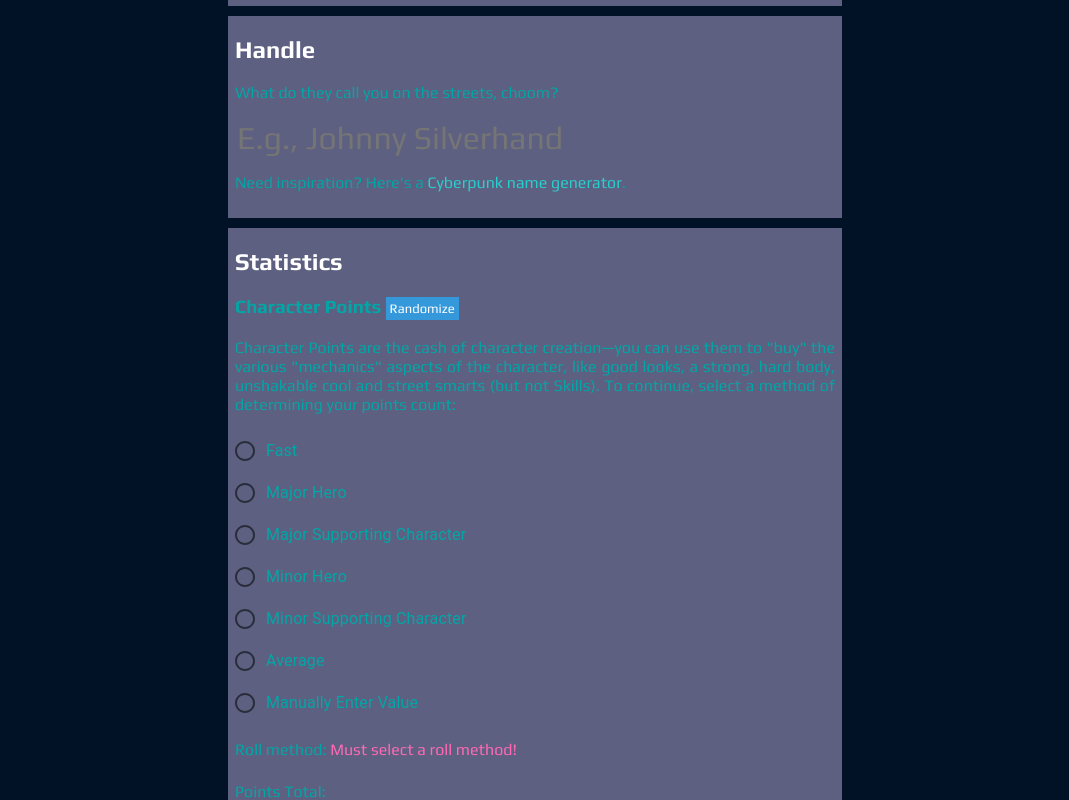
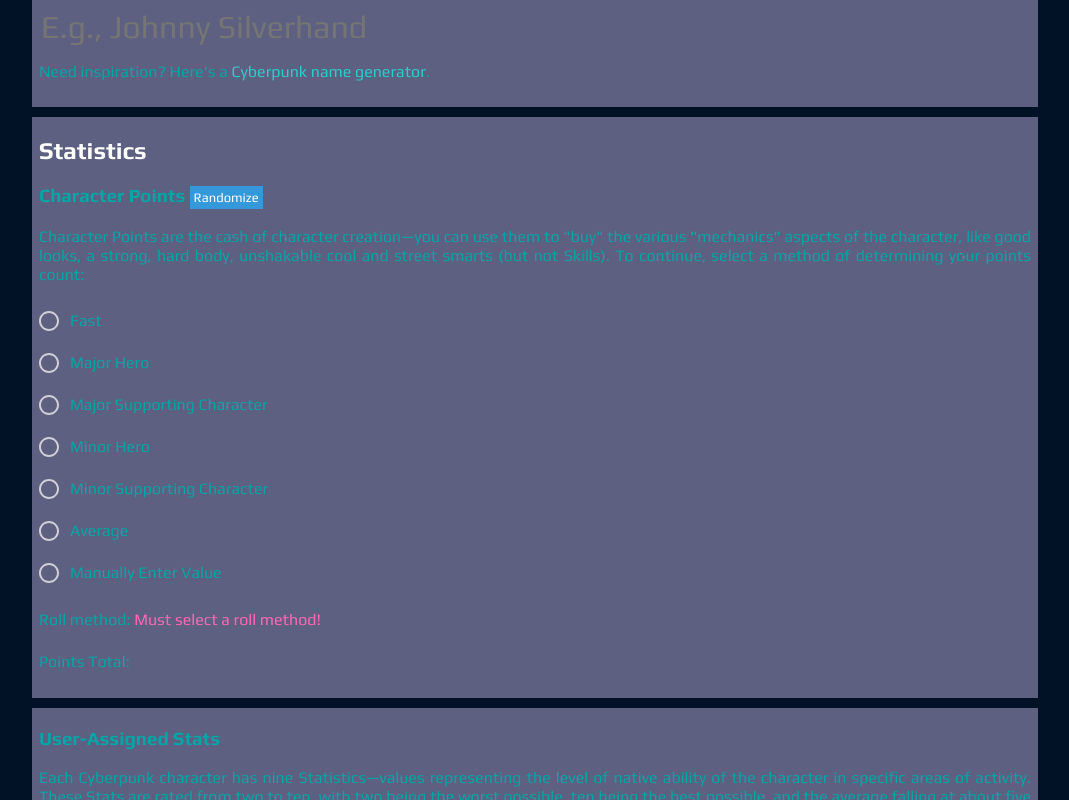
Before and after one commit to garyiacobucci/cp2020-char-creator, a React app: page / in a window 1280 px wide. Shown: the part 785-1585 px from the top of the page, without its empty margins (105-1174 px from the left). Built offline with nearby package versions, Linux system fonts and the light colour scheme.

Commit message:
Removed container-wrapper class assignments to fix a bug with column width on mobile. Added media queries for viewport sizes ranging from older mobile to desktop.

```diff
--- a/public/index.html
+++ b/public/index.html
@@ -1,5 +1,6 @@
 <!DOCTYPE html>
 <html>
+  <meta name="viewport" content="width=device-width, initial-scale=1" />
   <head>
     <title>Cyberpunk 2020: A Character Generator of the Dark Future</title>
   </head>
--- /dev/null
+++ b/src/Theme.js
@@ -0,0 +1,71 @@
+import { createTheme } from "@material-ui/core/styles";
+
+const theme = createTheme({
+  palette: {
+    type: 'dark',
+    primary: {
+        main: '#03A6A6',
+    },
+    // Secondary will control radio button colors
+    secondary: {
+        main: '#3498DB',
+    }
+ },
+  typography: {
+     fontFamily: 'Play',
+     color: '#03A6A6'
+  },
+
+
+  overrides: {
+
+    MuiSelect: {
+
+      root: {
+        color: '#2acecd'
+      },
+      icon: {
+        color: '#2acecd'
+      },
+      underline: {
+        "&:before": {
+          borderBottomColor: 'white'
+        }
+      }
+    },
+
+    // Control color of 'Select' component label
+    MuiInputLabel: {
+      root: {
+        color: '#2acecd',
+      }
+    },
+
+    MuiInputBase: {
+      root: {
+        color: '#2acecd'
+      }
+    },
+
+    MuiListItem: {
+       root: {
+        backgroundColor: "#03A6A6",
+        color: 'white',
+          "&$selected": {
+             backgroundColor: "#28c7c7",
+             "&:hover": {
+                backgroundColor: "#3498DB",
+             },
+          },
+       },
+       button: {
+          "&:hover": {
+             backgroundColor: "#3498DB",
+          },
+       }
+    },
+
+ },
+});
+
+export default theme;
--- a/src/components/CharSheet.jsx
+++ b/src/components/CharSheet.jsx
@@ -43,7 +43,6 @@ const CharSheet = () => {
   } = useContext(UserContext);
 
   return (
-    <div className="component-wrapper">
       <div className="widget">
       <h2>Character Sheet</h2>
       <p className="">HANDLE: {(userHandle!=='')?<span className="highlight">{userHandle}</span>:<span className="warning">Must select a handle!</span>}</p>
@@ -148,7 +147,6 @@ const CharSheet = () => {
 
         <CopyToClipboard />
       </div>
-    </div>
   )
 }
 
--- a/src/components/Footer.jsx
+++ b/src/components/Footer.jsx
@@ -6,8 +6,8 @@ import Logo from './../Assets/Images/cp2020-logo.png';
 const Footer = (props) => {
   return (
     <div className="footer">
-    <p>MIT License</p>
-    <p>Cyberpunk 2020 and related material are copyright of R Talsorian Games</p>
+    <p>Issued under the <a href="https://choosealicense.com/licenses/mit/" target="_blank">MIT License</a></p>
+    <p>Cyberpunk 2020 and related material © R Talsorian Games</p>
     </div>
   )
 }
--- a/src/components/LifeEvents.jsx
+++ b/src/components/LifeEvents.jsx
@@ -22,7 +22,7 @@ const LifeEvents = () => {
       <h3>4. Life Events</h3>
       <p>You know where you came from and what you look like. Now let's
         take a look at the major events that made you what you are. Choose&nbsp;
-        {userHandle!=='' ? userHandle: <span>your character</span>}'s age.
+        {userHandle!=='' ? userHandle: <span>your character</span>}'s age <span className="highlight">(must be between 17 and 99)</span>.
         For each year of their life past 16, we'll determine a major event that
         shaped their life for that year.
       </p>
--- a/src/components/Role.jsx
+++ b/src/components/Role.jsx
@@ -54,12 +54,12 @@ const Role = () => {
         {/*Role selection dropdown*/}
         <div className="role-panel">
           <FormControl fullWidth>
-            <InputLabel id="role-select-label">Role</InputLabel>
+            <InputLabel id="role-select-label">&nbsp;ROLE</InputLabel>
             <Select
               labelId="role-select-label"
               id="role-select"
               value={role}
-              label="Role"
+              label="role"
               onChange={(e)=>{setRole(e.target.value);setCareerSkillPoints({1:4,2:4,3:4,4:4,5:4,6:4,7:4,8:4,9:4,10:4,11:0,12:0})}}
             >
               {Object.keys(career).map((role, i) => (
--- a/src/components/Stats.jsx
+++ b/src/components/Stats.jsx
@@ -39,7 +39,7 @@ const Stats = () => {
   const reducedCharPointsRoll = (charPointsRoll.reduce((a,b)=>a+b,0));
 
   return (
-    <div className="component-wrapper">
+    <div className="column-container">
       {/*<div className="widget">
         <h2>Randomize Everything?</h2>
         <p>Clicking "Randomize Everything" button below will randomly select everything: Roll Method, Stats, Role, Skills, Style, Background, etc.</p>
--- a/src/index.js
+++ b/src/index.js
@@ -2,10 +2,14 @@ import React from 'react';
 import ReactDOM from 'react-dom';
 import App from './components/App';
 import { UserContextProvider } from './UserContext';
+import { ThemeProvider } from '@material-ui/core';
+import theme from './Theme';
 
 ReactDOM.render(
   <UserContextProvider>
-    <App />
+    <ThemeProvider theme={theme}>
+      <App />
+    </ThemeProvider>
   </UserContextProvider>,
   document.getElementById('app')
 );
--- a/src/styles.scss
+++ b/src/styles.scss
@@ -101,7 +101,6 @@ ul {
 }
 
 .column-container {
-  max-width: 600px;
   display: flex;
   flex-direction: column;
   justify-content: center;
@@ -154,6 +153,7 @@ ul {
   border: 1px solid hotpink;
   margin-top: 5px;
   margin-bottom: 10px;
+  padding-bottom: 3px;
   .selection-dropdown {
     text-align: center;
   }
@@ -163,7 +163,7 @@ ul {
 .points-distributor-category {
   //border: 1px dotted gold;
   text-align: center;
-  flex-grow: 0.75;
+  flex-grow: 0.5;
   width: 15%;
   .category-name {
     size: 16px;
@@ -200,7 +200,30 @@ ul {
   font-weight: 700;
 }
 
-
 .warning {
   color: hotpink;
 }
+
+@media screen and (min-width: 320px) {
+  .column-container {
+    max-width: 320px;
+  }
+}
+
+@media screen and (min-width: 480px) {
+  .column-container {
+    max-width: 480px;
+  }
+}
+
+@media screen and (min-width: 768px) {
+  .column-container {
+    max-width: 768px;
+  }
+}
+
+@media screen and (min-width: 992px) {
+  .column-container {
+    max-width: 992px;
+  }
+}
```
